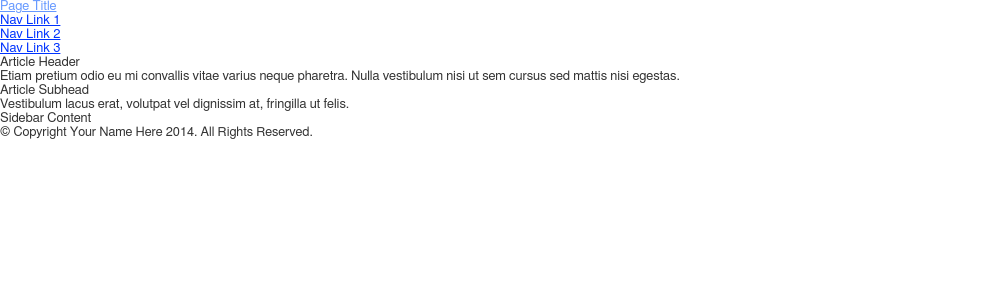
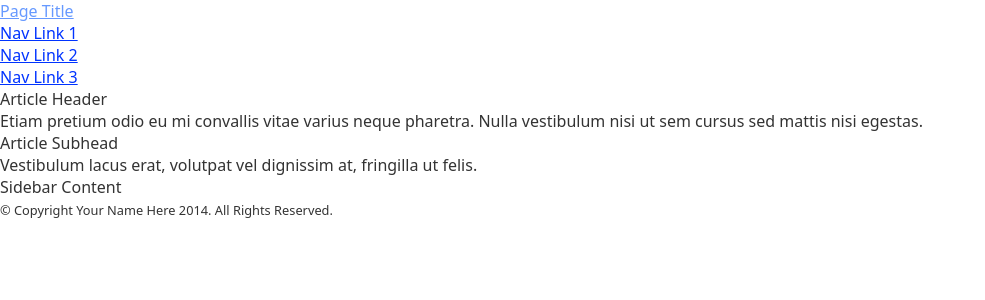
Before and after one commit to murtaugh/HTML5-Reset, a PHP site: page / in a window 1280 px wide. Shown: the top 300 px of the page, without its empty margins (0-985 px from the left). Run offline with PHP 8.4, Linux system fonts and the light colour scheme; some libraries are stand-ins or nearby versions.

Commit message:
new clearix and new system font stack

```diff
--- a/assets/css/styles.css
+++ b/assets/css/styles.css
@@ -44,28 +44,22 @@ sub {bottom: -0.25rem;}
 
 pre, code, kbd, samp {font-family: monospace, sans-serif;}
 
-.clickable, label, input[type=button], input[type=submit], input[type=file], button {cursor: pointer;}
+label, input[type=button], input[type=submit], input[type=file], button {cursor: pointer;}
 
 button, input, select, textarea {margin: 0;}
 
-.clearfix:after {
-  content: "";
-  display: table;
-  clear: both;
-}
+.clearfix:after {content: ""; display: table; clear: both;}
 
-/* END THE RESET BLOCK */
+/* ———— END THE STANDARD RESET STYLES ———— */
 
 
 
+/* System font stack (https://css-tricks.com/snippets/css/system-font-stack) */
+:root {
+ 	--system-ui: system-ui, "Segoe UI", Roboto, Helvetica, Arial, sans-serif, "Apple Color Emoji", "Segoe UI Emoji", "Segoe UI Symbol";
+}
 
-/* A Linux- and Windows-friendly sans-serif font stack: http://prospects.mhurrell.co.uk/post/updating-the-helvetica-font-stack */
-body {font: 13px Helmet, Freesans, sans-serif;}
-
-/* Using local fonts? Check out Font Squirrel's webfont generator: http://www.fontsquirrel.com/tools/webfont-generator */
-
-/* We like off-black for text. */
-body, select, input, textarea {color: #333;}
+body {font-family: var(--system-ui); color: #333;}
 
 a {color: #03f;}
 a:hover {color: #69f;}
```
